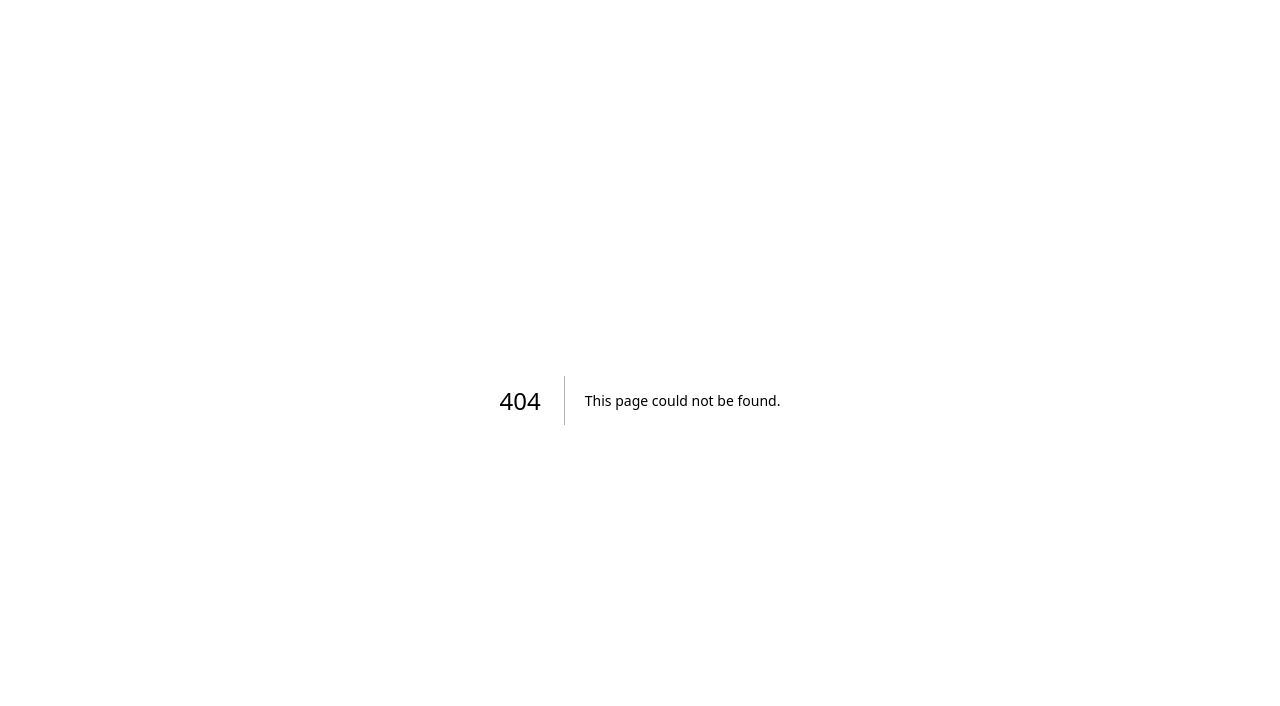
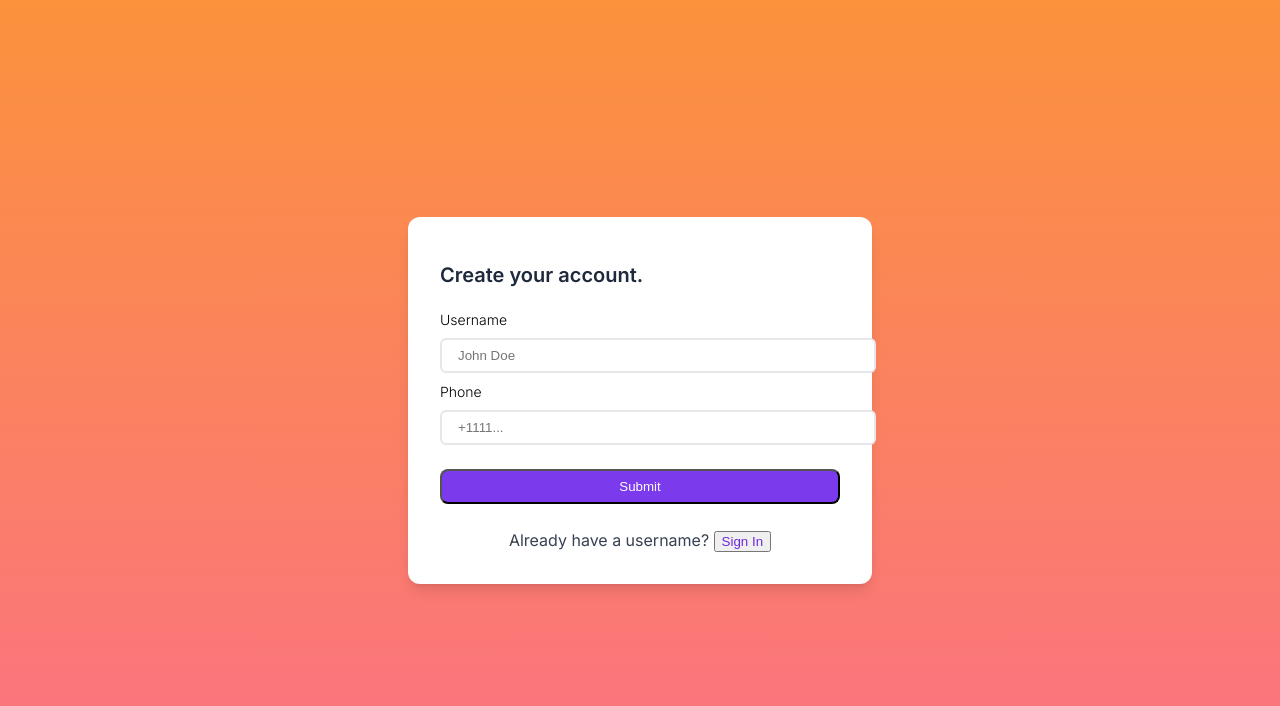
Before and after one commit to mohamedeliwa/rust-react-chat, a Next.js app in the folder ui/: page /signup in a window 1280 px wide. Before the commit this address had no page. Shown: the top 706 px of the page. Built offline with nearby package versions, Linux system fonts and the light colour scheme.

Commit message:
created a signup router

```diff
--- /dev/null
+++ b/ui/src/app/signup/page.module.css
@@ -0,0 +1,24 @@
+.container {
+    display: flex;
+    justify-content: center;
+    align-items: center;
+    min-height: 100vh;
+    background-image: linear-gradient(#fb923c, #fb7185);
+  }
+
+  .form_container {
+    padding: 1.5rem 2rem;
+    margin: 1rem auto;
+    text-align: left;
+    background-color: white;
+    max-width: 400px;
+    width: 100%;
+    border-radius: 0.75rem;
+    box-shadow: 0 10px 15px -3px rgb(0 0 0 / 0.1), 0 4px 6px -4px rgb(0 0 0 / 0.1);
+  }
+  .title {
+    color: rgb(30 41 59);
+    font-weight: 600;
+    font-size: 1.25rem;
+    line-height: 1.75rem;
+  }
--- /dev/null
+++ b/ui/src/app/signup/page.tsx
@@ -0,0 +1,46 @@
+"use client";
+import Head from "next/head";
+import React, { useEffect, useState } from "react";
+import styles from "./page.module.css";
+import { useRouter } from "next/navigation";
+import useUser from "@/libs/useUser";
+import { User } from "@/components/Room";
+import SignupForm from "@/components/Signup";
+
+type Props = {};
+
+const Signup = (props: Props) => {
+  const router = useRouter();
+  const [showLogIn, setShowLogIn] = useState<boolean>(false);
+  const auth = useUser();
+  const setAuthUser = (user: User) => {
+    if (typeof window !== "undefined") {
+      window.localStorage.setItem("user", JSON.stringify(user));
+      router.push("chat");
+    }
+  };
+
+  if (auth) {
+    router.push("chat");
+  }
+
+  useEffect(() => setShowLogIn(!auth), [auth]);
+
+  return (
+    <div>
+      <Head>
+        <title>Rust with react chat app</title>
+        <meta name="description" content="Rust with react chat app" />
+        <link rel="icon" href="/favicon.ico" />
+      </Head>
+      <div className={styles.container}>
+        <div className={styles.form_container}>
+          <h3 className={styles.title}>Create your account.</h3>
+          <SignupForm setAuth={setAuthUser} />
+        </div>
+      </div>
+    </div>
+  );
+};
+
+export default Signup;
--- a/ui/src/components/Signup.tsx
+++ b/ui/src/components/Signup.tsx
@@ -1,13 +1,14 @@
+import { useRouter } from "next/navigation";
 import styles from "./Login.module.css";
 
 interface Props {
   setAuth: Function;
-  setShowSignIn: Function;
 }
 
-const Signup: React.FC<Props> = ({ setAuth, setShowSignIn }) => {
+const Signup: React.FC<Props> = ({ setAuth }) => {
+  const router = useRouter();
   const showSignIn = () => {
-    setShowSignIn((prev: boolean) => !prev);
+    router.push("/");
   };
 
   const onCreateUsername = async (e: any) => {
```
